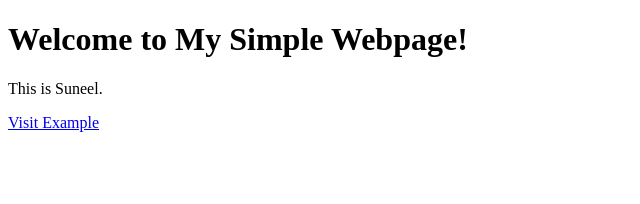
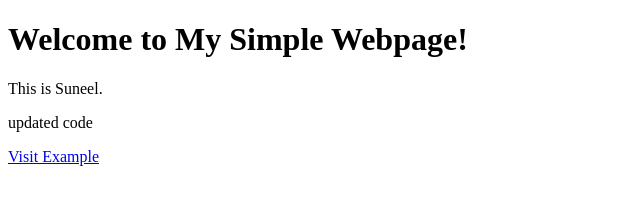
Before and after one commit to Suneel-717/docker-with-jenkins, a plain HTML site: page index.html in a window 1280 px wide. Shown: the whole page, without its empty margins (0-640 px from the left). Drawn offline with Linux system fonts and the light colour scheme.

Commit message:
Update index.html

```diff
--- a/index.html
+++ b/index.html
@@ -8,6 +8,7 @@
 <body>
     <h1>Welcome to My Simple Webpage!</h1>
     <p>This is Suneel.</p>
+    <p>updated code</p>
     <a href="https://www.example.com">Visit Example</a>
 </body>
 </html>
```
